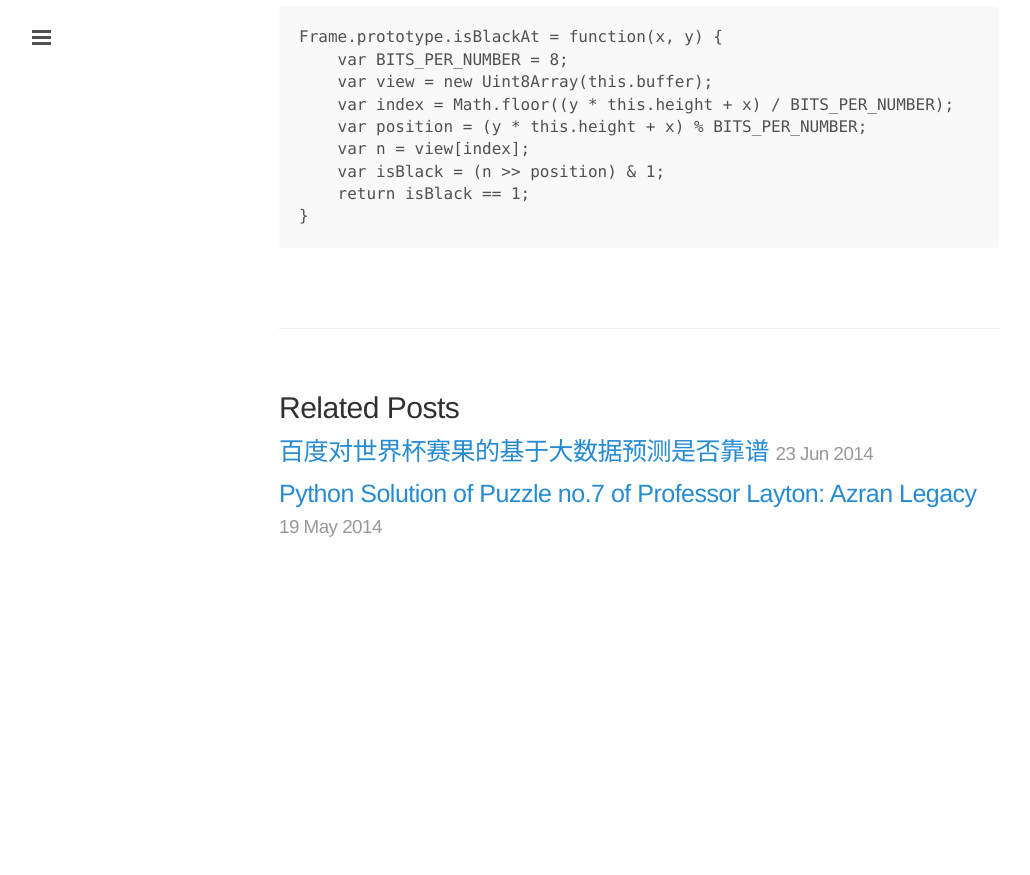
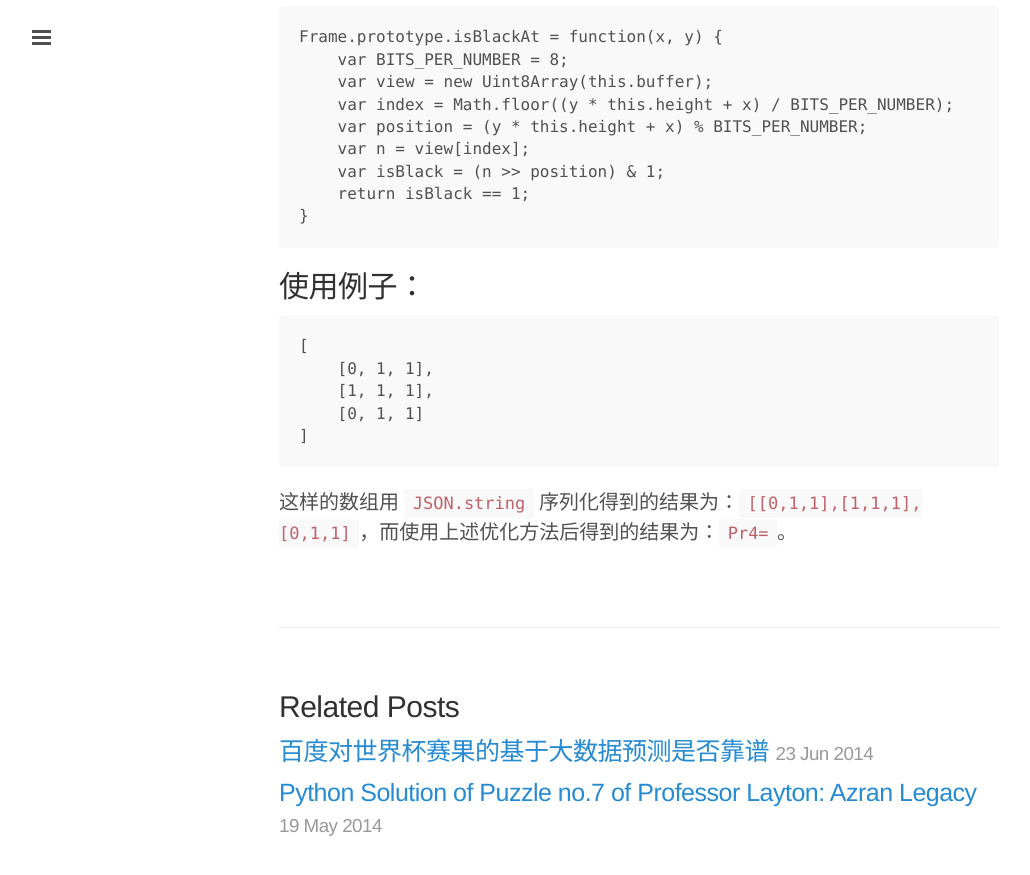
Before and after one commit to jo32/jo32.github.io, a Jekyll site: the page built from _posts/2015-04-11-serialize-array-in-base64.markdown, in a window 1280 px wide and 900 px high, scrolled down 2705 px. Shown: the top 875 px of the window, without its empty margins (1-1031 px from the left). Built offline with Jekyll 4.4.1, drawn with Linux system fonts in a browser that asks for light colours; before the commit the page ends 3305 px from its top, so only the background shows below that.

Commit message:
[*] add example to post

```diff
--- a/_posts/2015-04-11-serialize-array-in-base64.markdown
+++ b/_posts/2015-04-11-serialize-array-in-base64.markdown
@@ -18,6 +19,7 @@ categories: stats
     }
 
 事实上，如果你的 Number 对象值的范围你有了解（例如 8 位 int 可以表示），你可以相应地用不同的 Typed Array 来生成 ArrayBuffer，使得 ArrayBuffer 占用的空间更小（例如可以用 Int8Array 来替代上述的 Float32Array）。
+
 
 ## 将 ArrayBuffer 对象转换成 base64
 
@@ -34,6 +36,7 @@ categories: stats
 
 上述代码的主要过程是将 ArrayBuffer 的每一个字节转换成字符串，再用 btoa 方法转换成 base64
 
+
 ## 将 base64 转换成 ArrayBuffer 对象
 
     function base64ToArrayBuffer(base64) {
@@ -48,6 +51,7 @@ categories: stats
     }
 
 这个方法是上述方法的逆过程。获得 ArrayBuffer 之后，你就可以根据需求选择相应的 Typed Array 对象来解析 ArrayBuffer。
+
 
 ## 一个更优化的使用例子
 
@@ -97,3 +101,14 @@ categories: stats
         var isBlack = (n >> position) & 1;
         return isBlack == 1;
     }
+
+
+## 使用例子：
+
+    [
+        [0, 1, 1],
+        [1, 1, 1],
+        [0, 1, 1]
+    ]
+
+这样的数组用 `JSON.string` 序列化得到的结果为：`[[0,1,1],[1,1,1],[0,1,1]`，而使用上述优化方法后得到的结果为：`Pr4=`。
```
Also changed, not shown: other parts of _posts/2015-04-11-serialize-array-in-base64.markdown (+2 -1 lines).
